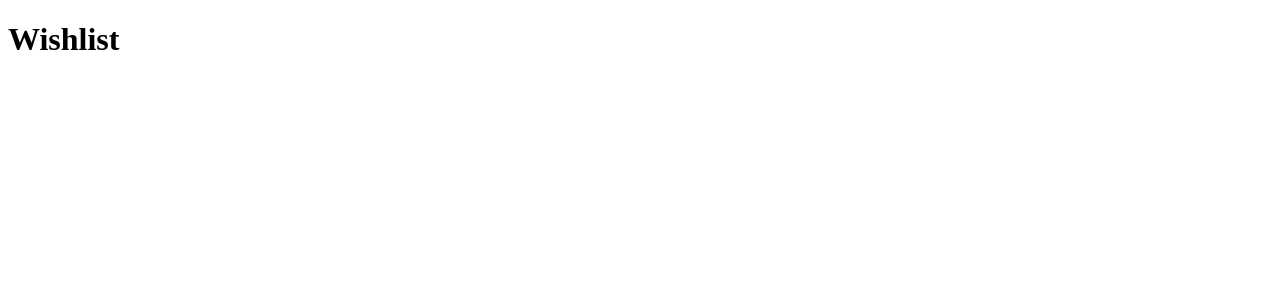
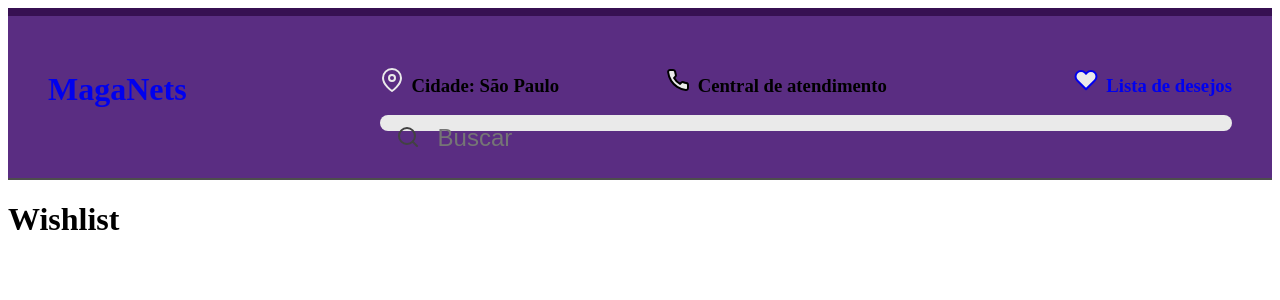
Before and after one commit to dimaspaiva/wishlist-react, a React app: page /wishlist in a window 1280 px wide. Shown: the top 300 px of the page. Built offline with nearby package versions, Linux system fonts and the light colour scheme; the HTML template or start-up script is replaced by a standard one.

Commit message:
feat(links): add links between pages

```diff
--- a/src/client/Pages/Wishlist.tsx
+++ b/src/client/Pages/Wishlist.tsx
@@ -1,8 +1,10 @@
 import React from "react";
+import Header from "../components/Header";
 
 const HomePage = () => {
   return (
     <div>
+      <Header />
       <h1>Wishlist</h1>
     </div>
   );
--- a/src/client/components/Header/index.tsx
+++ b/src/client/components/Header/index.tsx
@@ -1,6 +1,7 @@
 import React from "react";
 
 import { MapPin, Phone, Heart, Search } from "react-feather";
+import { Link } from "react-router-dom";
 
 import {
   HeaderBackground,
@@ -13,9 +14,11 @@
   return (
     <HeaderBackground>
       <HeaderContainer className="clearfix">
+        <Link to="/">
           <div className="header__logo-container">
             <h1 className="header__logo-title">MagaNets</h1>
           </div>
+        </Link>
 
         <div className="header__action-container">
           <div className="header__actions-list clearfix">
@@ -31,12 +34,14 @@
               </IconContainer>
               <h3 className="action__text">Central de atendimento</h3>
             </div>
+            <Link to="/wishlist">
               <div className="header__action action--last">
                 <IconContainer>
                   <Heart fill="#eaeaea" />
                 </IconContainer>
                 <h3 className="action__text">Lista de desejos</h3>
               </div>
+            </Link>
           </div>
           <div className="header__search-container clearfix">
             <SearchIconContainer>
```
Lines whose indentation alone changed are shown as unchanged.
